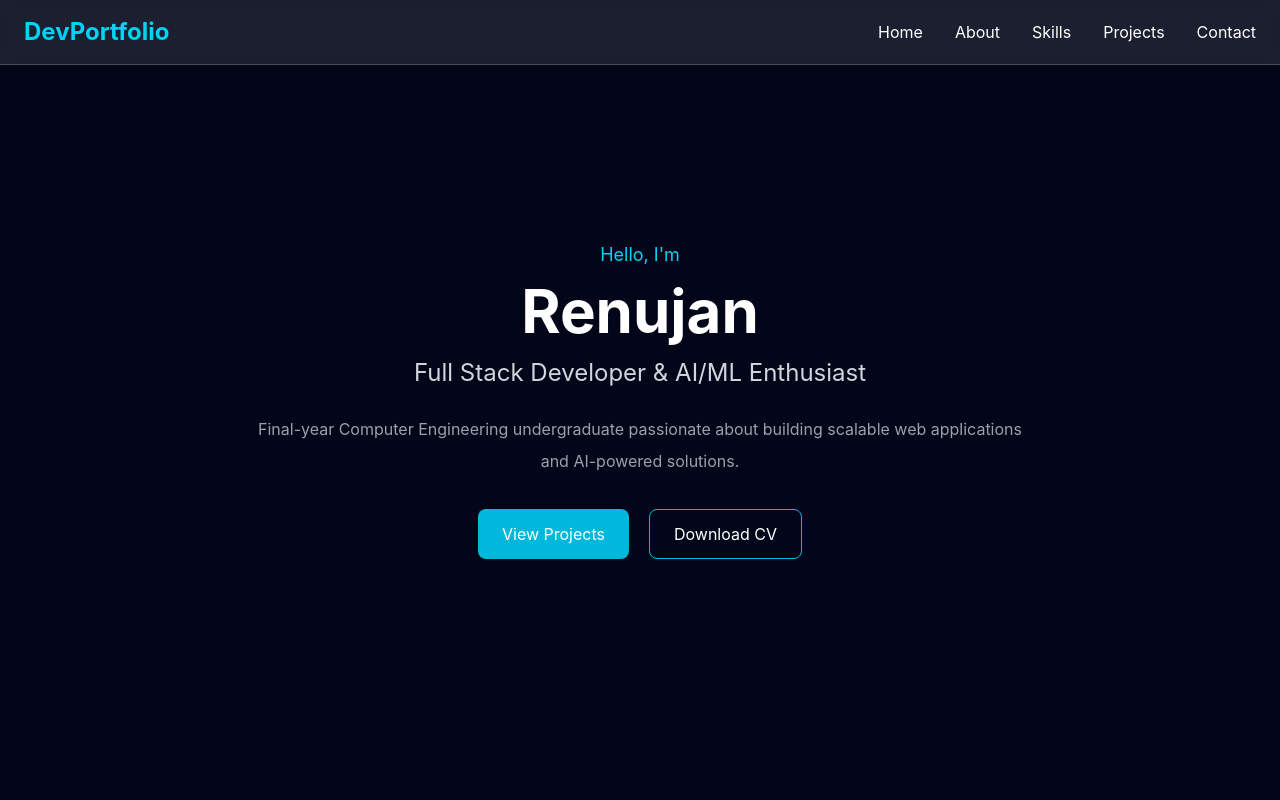
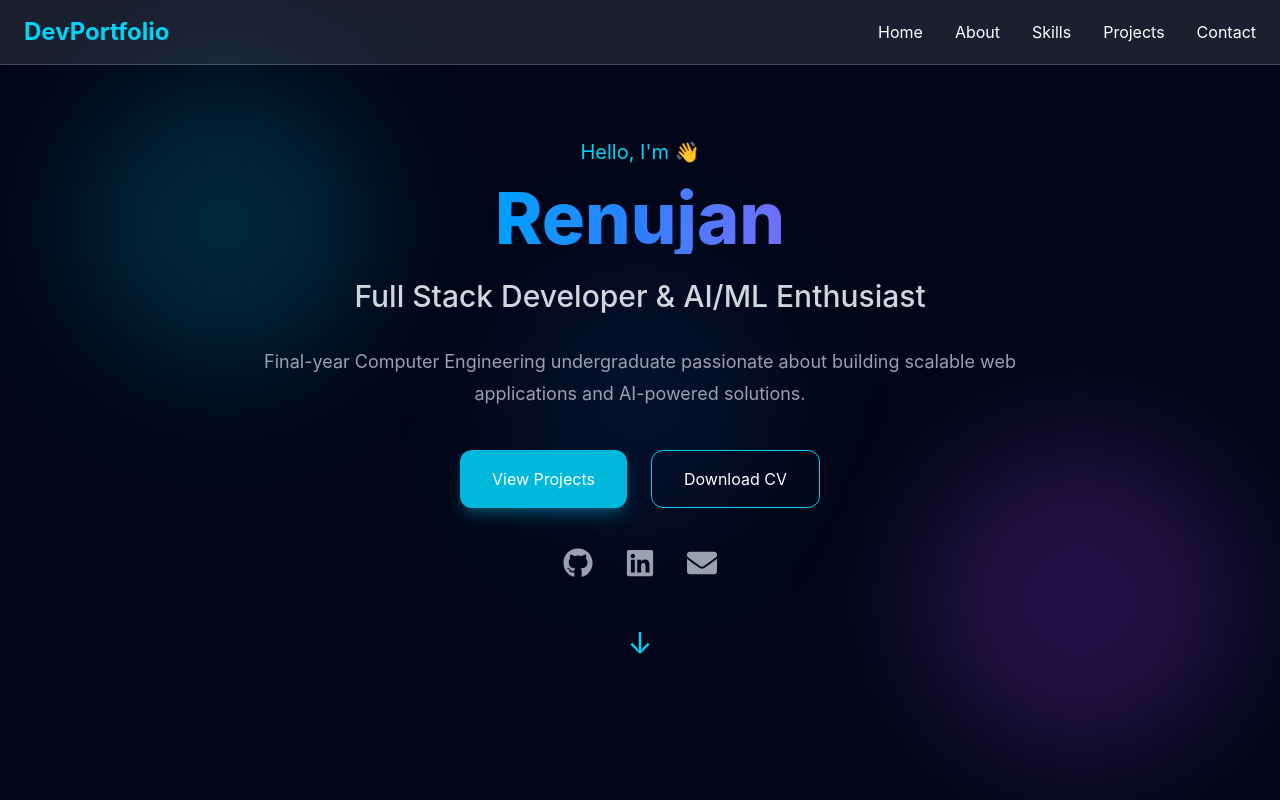
Before and after one commit to JeyakumarRenujan/devportfolio, a React (Vite) app: page / in a window 1280 px wide. Built offline with nearby package versions, Linux system fonts and the light colour scheme.

Commit message:
feat: redesign hero section with premium animations

```diff
--- a/package.json
+++ b/package.json
@@ -15,6 +15,7 @@
     "lucide-react": "^1.17.0",
     "react": "^19.2.6",
     "react-dom": "^19.2.6",
+    "react-icons": "^5.6.0",
     "react-router-dom": "^7.17.0",
     "react-type-animation": "^3.2.0",
     "tailwindcss": "^4.3.0"
--- /dev/null
+++ b/src/components/Hero/BackgroundGlow.jsx
@@ -0,0 +1,13 @@
+function BackgroundGlow() {
+  return (
+    <>
+      <div className="absolute top-20 left-20 w-72 h-72 bg-cyan-500/20 blur-3xl rounded-full"></div>
+
+      <div className="absolute bottom-10 right-10 w-80 h-80 bg-purple-500/20 blur-3xl rounded-full"></div>
+
+      <div className="absolute top-1/2 left-1/2 w-64 h-64 bg-blue-500/10 blur-3xl rounded-full -translate-x-1/2 -translate-y-1/2"></div>
+    </>
+  );
+}
+
+export default BackgroundGlow;
--- a/src/components/Hero/Hero.jsx
+++ b/src/components/Hero/Hero.jsx
@@ -1,38 +1,98 @@
 import heroData from "../../data/heroData";
+import socialLinks from "../../data/socialLinks";
+import { motion } from "framer-motion";
+import BackgroundGlow from "./BackgroundGlow";
+
+import {
+  FaGithub,
+  FaLinkedin,
+  FaEnvelope,
+} from "react-icons/fa";
 
 function Hero() {
+
+  const getIcon = (iconName) => {
+    switch (iconName) {
+      case "github":
+        return <FaGithub />;
+      case "linkedin":
+        return <FaLinkedin />;
+      case "email":
+        return <FaEnvelope />;
+      default:
+        return null;
+    }
+  };
+
   return (
     <section
       id="home"
-      className="min-h-screen flex items-center justify-center bg-slate-950 text-white px-6"
+      className="relative min-h-screen flex items-center justify-center bg-slate-950 text-white px-6 overflow-hidden"
     >
-      <div className="text-center max-w-3xl">
-        <p className="text-cyan-400 text-lg mb-3">
-          Hello, I'm
+      {/* Background Glow */}
+      <BackgroundGlow />
+
+      {/* Hero Content */}
+      <motion.div
+        initial={{ opacity: 0, y: 80 }}
+        animate={{ opacity: 1, y: 0 }}
+        transition={{ duration: 1 }}
+        className="relative z-10 text-center max-w-4xl"
+      >
+        {/* Greeting */}
+        <p className="text-cyan-400 text-xl mb-4">
+          Hello, I'm 👋
         </p>
 
-        <h1 className="text-6xl font-bold mb-4">
+        {/* Name */}
+        <h1 className="text-6xl md:text-7xl font-extrabold mb-6 bg-gradient-to-r from-cyan-400 via-blue-500 to-purple-500 bg-clip-text text-transparent">
           {heroData.name}
         </h1>
 
-        <h2 className="text-2xl text-gray-300 mb-6">
+        {/* Role */}
+        <h2 className="text-2xl md:text-3xl text-gray-300 mb-8 font-medium">
           {heroData.role}
         </h2>
 
-        <p className="text-gray-400 leading-8">
+        {/* Description */}
+        <p className="text-gray-400 text-lg leading-8 max-w-3xl mx-auto">
           {heroData.description}
         </p>
 
-        <div className="mt-8 flex justify-center gap-5">
-          <button className="px-6 py-3 bg-cyan-500 rounded-lg hover:bg-cyan-600 transition">
+        {/* Buttons */}
+        <div className="mt-10 flex flex-wrap justify-center gap-6">
+          <button className="px-8 py-4 rounded-xl bg-cyan-500 hover:bg-cyan-400 transition duration-300 hover:scale-105 shadow-lg shadow-cyan-500/30">
             View Projects
           </button>
 
-          <button className="px-6 py-3 border border-cyan-500 rounded-lg hover:bg-cyan-500 transition">
+          <button className="px-8 py-4 rounded-xl border border-cyan-400 hover:bg-cyan-500/20 transition duration-300 hover:scale-105">
             Download CV
           </button>
         </div>
-      </div>
+
+        {/* Social Links */}
+        <div className="mt-10 flex justify-center gap-8 text-3xl">
+
+          {socialLinks.map((link) => (
+            <a
+              key={link.name}
+              href={link.url}
+              target={link.name !== "Email" ? "_blank" : undefined}
+              rel={link.name !== "Email" ? "noopener noreferrer" : undefined}
+              className="text-gray-400 hover:text-cyan-400 transition duration-300 hover:scale-125"
+            >
+              {getIcon(link.icon)}
+            </a>
+          ))}
+
+        </div>
+
+        {/* Scroll Indicator */}
+        <div className="mt-12 text-cyan-400 text-3xl animate-bounce">
+          ↓
+        </div>
+
+      </motion.div>
     </section>
   );
 }
--- a/src/data/socialLinks.js
+++ b/src/data/socialLinks.js
@@ -1,16 +1,19 @@
 const socialLinks = [
   {
     name: "GitHub",
-        url: "https://github.com/yourusername"
+    url: "https://github.com/yourusername",
+    icon: "github",
   },
   {
     name: "LinkedIn",
-        url: "https://linkedin.com/in/yourusername"
+    url: "https://linkedin.com/in/yourusername",
+    icon: "linkedin",
   },
   {
     name: "Email",
-        url: "mailto:youremail@gmail.com"
-    }
+    url: "mailto:youremail@gmail.com",
+    icon: "email",
+  },
 ];
 
 export default socialLinks;
```
Also changed, not shown: 1 other file (tests, documents, lock files or other folders). Lines whose indentation alone changed are shown as unchanged.
